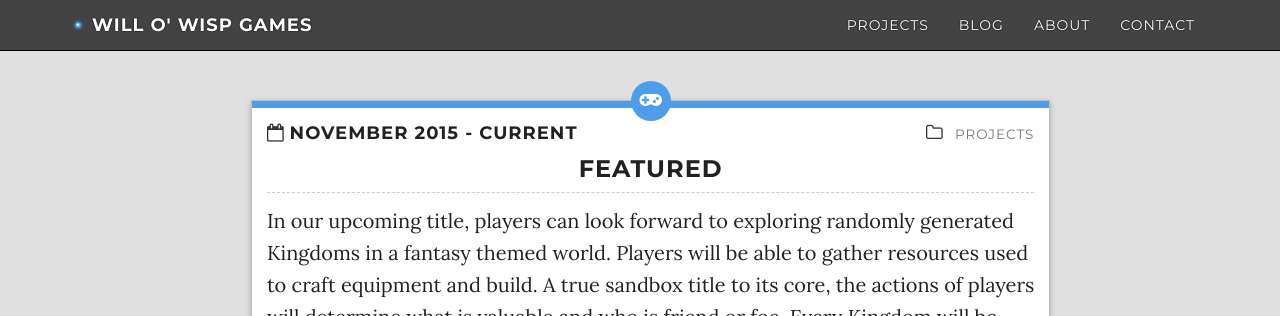
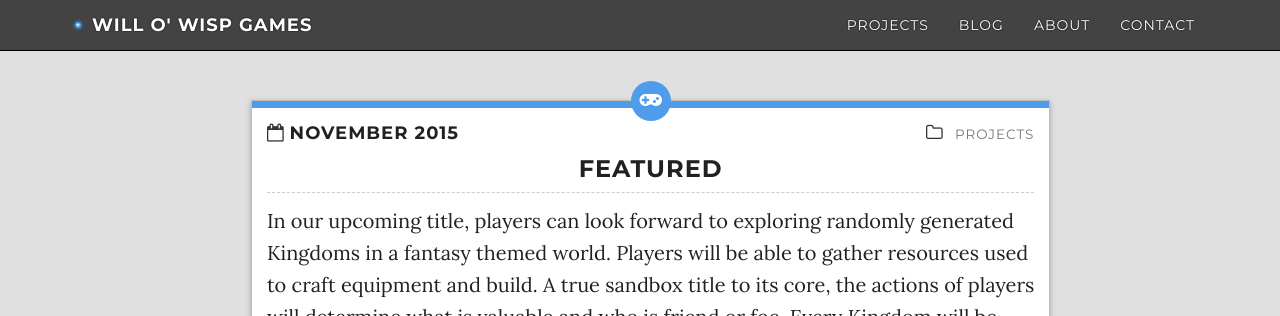
Before and after one commit to WilloWispGames/WilloWispGames.github.io, a Jekyll site: the page built from projects/index.html, in a window 1280 px wide. Shown: the top 316 px of the page. Built offline with Jekyll 4.4.1, drawn with Linux system fonts in a browser that asks for light colours; nearby versions of some CDN libraries.

Commit message:
Update projectPane.html

```diff
--- a/_includes/projectPane.html
+++ b/_includes/projectPane.html
@@ -7,7 +7,7 @@
 			<div class="cat-color"></div>
 			<div class="icon"><i class="fa fa-gamepad"></i></div>
 			<div class="header cf">
-				<h4 class="date"><i class="fa fa-calendar-o"></i><strong>November 2015 - Current</strong></h4>
+				<h4 class="date"><i class="fa fa-calendar-o"></i><strong>November 2015</strong></h4>
 				<h4 class="cat"><i class="fa fa-folder-o"></i>
 					<small>
     				<a class="category" href="{{site.baseurl}}/projects/">
```
